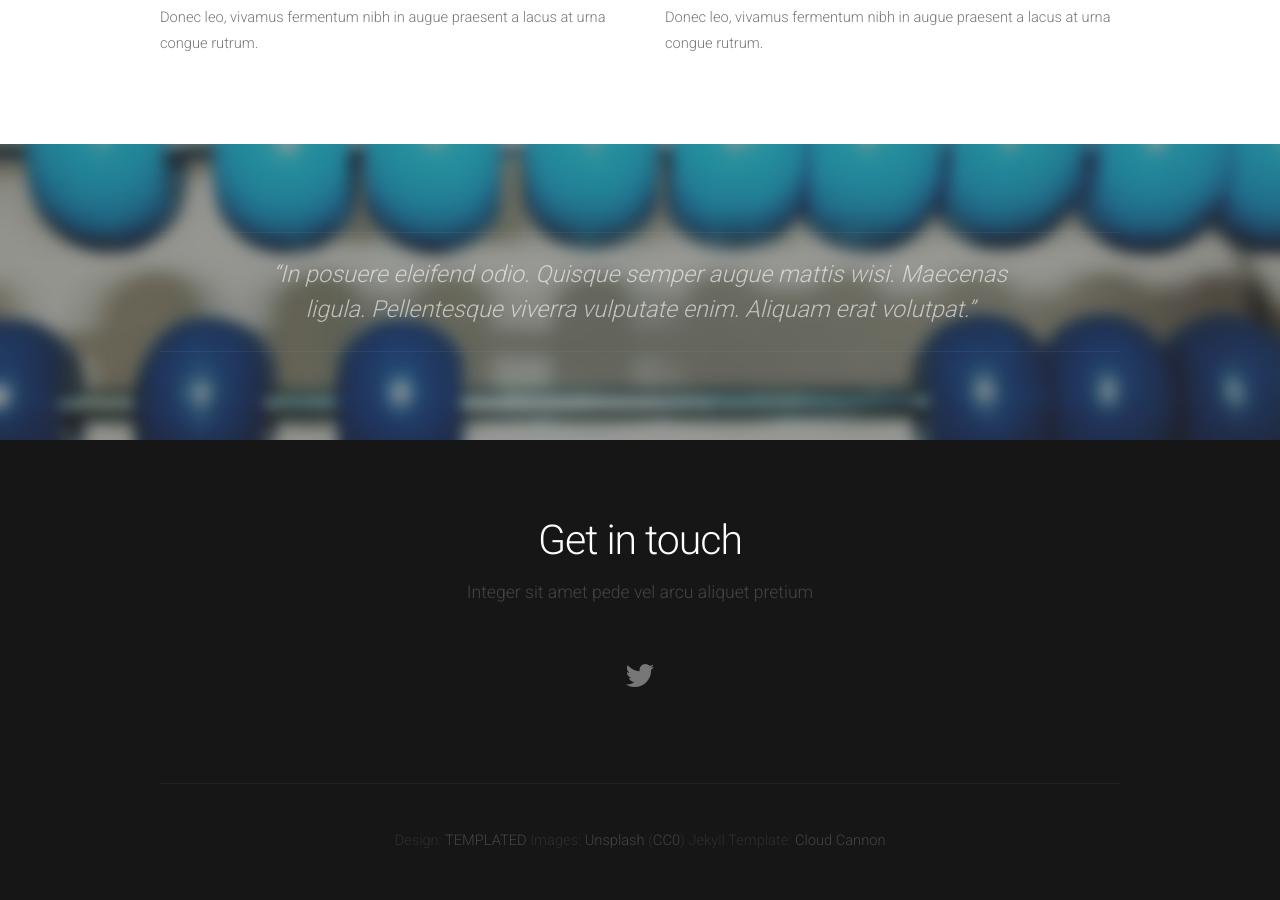
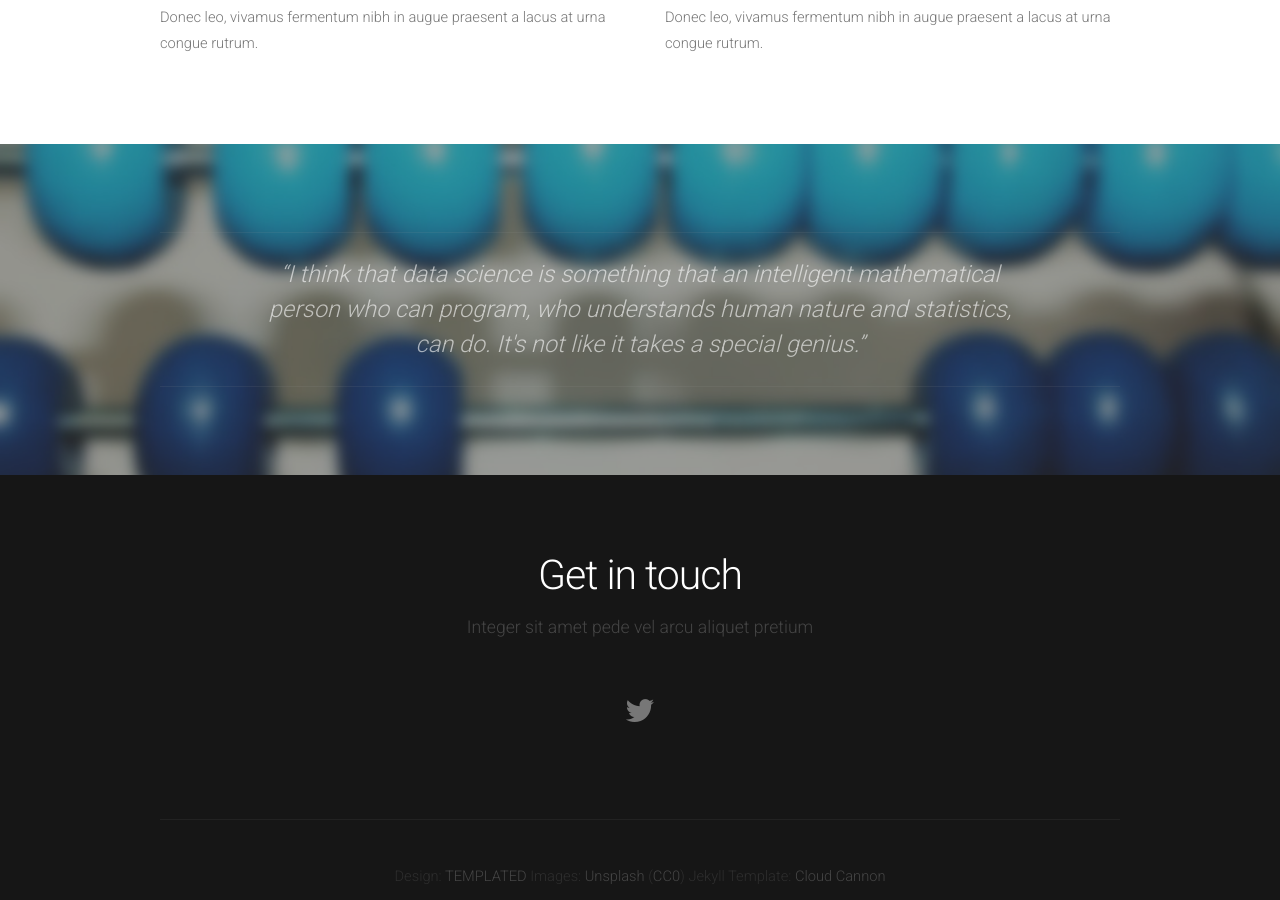
Before and after one commit to mistics/mistics.github.io, a Jekyll site: the page built from index.html, in a window 1280 px wide and 900 px high, scrolled down 2075 px. Built offline with Jekyll 4.4.1, drawn with Linux system fonts in a browser that asks for light colours; the list of posts is cut into pages by our own code.

Commit message:
Update default.html

```diff
--- a/_layouts/default.html
+++ b/_layouts/default.html
@@ -42,7 +42,7 @@ Released for free under the Creative Commons Attribution 3.0 license (templated.
 	<div id="tweet">
 		<div class="container">
 			<section>
-				<blockquote>&ldquo;In posuere eleifend odio. Quisque semper augue mattis wisi. Maecenas ligula. Pellentesque viverra vulputate enim. Aliquam erat volutpat.&rdquo;</blockquote>
+				<blockquote>&ldquo;I think that data science is something that an intelligent mathematical person who can program, who understands human nature and statistics, can do. It's not like it takes a special genius.&rdquo;</blockquote>
 			</section>
 		</div>
 	</div>
```
